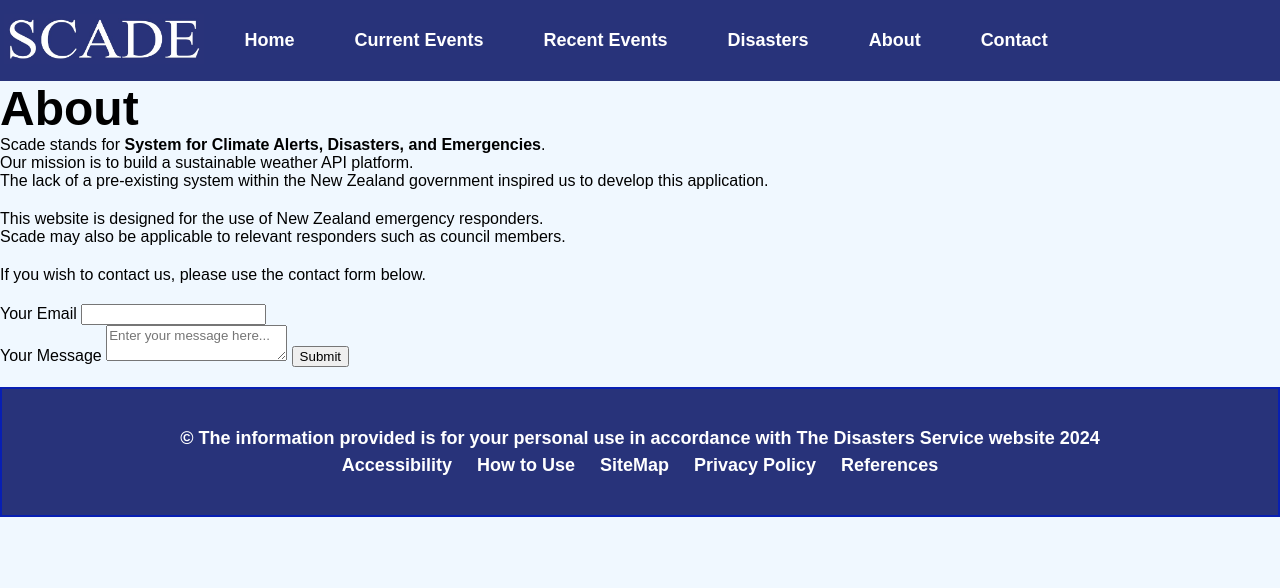
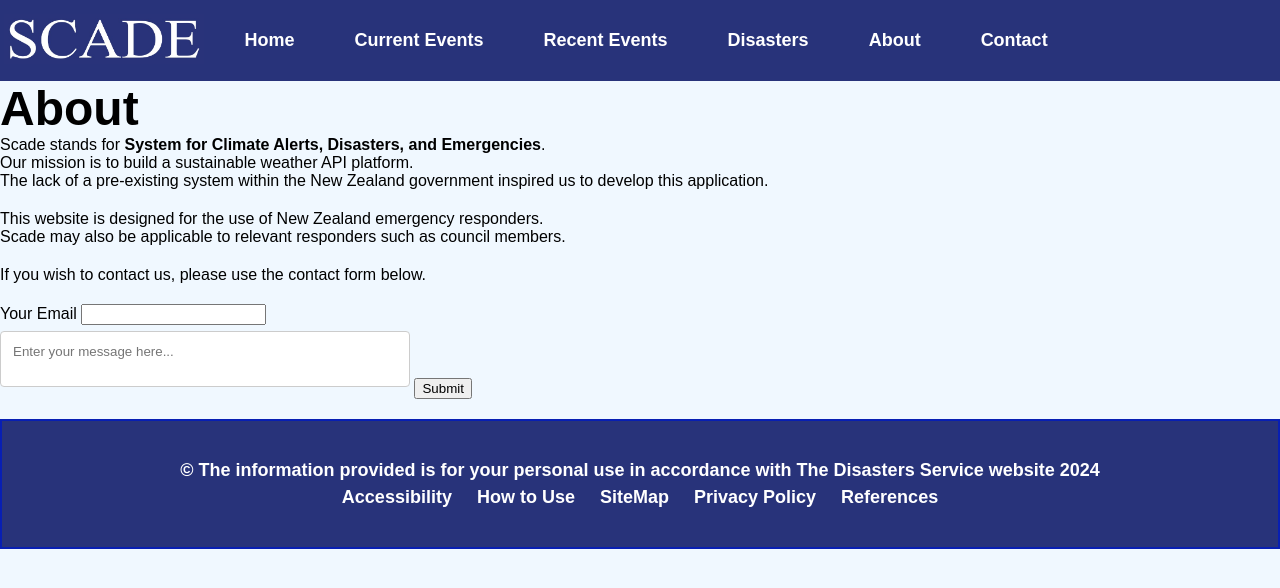
Before and after one commit to BIT-Studio-3/group-project-25-1-scade, a SvelteKit app: page /about in a window 1280 px wide. Shown: the top 588 px of the page. Built offline with nearby package versions, Linux system fonts and the light colour scheme.

Commit message:
update(about): updated comment box so it's now a fixed size that can't be altered and have finished all the content required for about page

```diff
--- a/src/routes/about/+page.svelte
+++ b/src/routes/about/+page.svelte
@@ -24,10 +24,7 @@ The lack of a pre-existing system within the New Zealand government inspired us
 		<input name="email" type="email">
 	</label>
   <br>
-	<label>
-		Your Message
-		<textarea name="message" bind:value={message} placeholder="Enter your message here..."></textarea>
-	</label>
+  <textarea name="message" bind:value={message} placeholder="Enter your message here..."></textarea>
 	<button>Submit</button>
 </form>
 
@@ -45,5 +42,15 @@ The lack of a pre-existing system within the New Zealand government inspired us
   .message{
     margin-bottom: 20px;
   }
-
+  textarea,
+  select {
+    width: 30%;
+    padding: 12px;
+    border: 1px solid #ccc;
+    border-radius: 4px;
+    box-sizing:content-box;
+    margin-top: 6px;
+    margin-bottom: 6px;
+    resize:none;
+  }
 </style>
```
